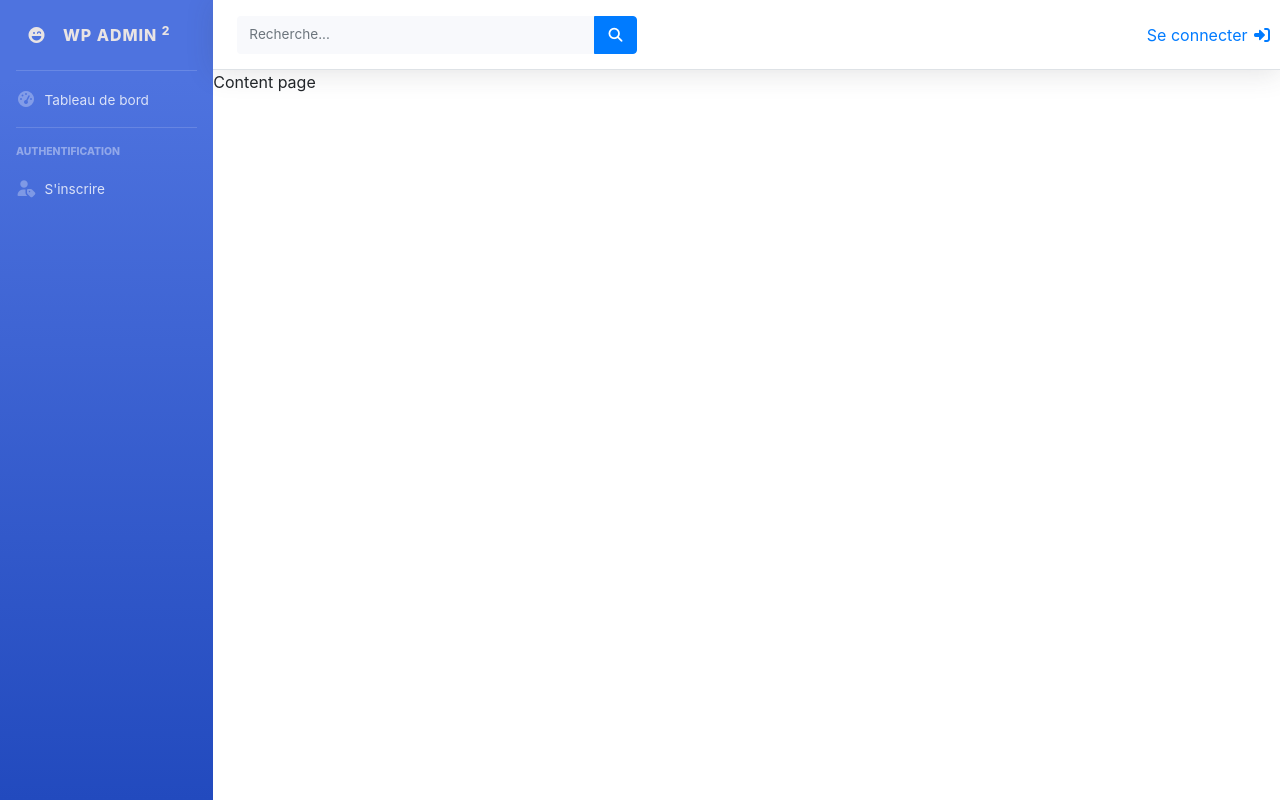
After one commit to Tsiaro-Yohan09/learn_django, a Django app: page / in a window 1280 px wide. The commit adds this page. Run offline with Django 5.2, Linux system fonts and the light colour scheme; some libraries are stand-ins or nearby versions.

Commit message:
ajouter des bloque de templates reutilisable

```diff
--- /dev/null
+++ b/projet_django/home_page/templates/blocks/header.html
@@ -0,0 +1,36 @@
+<div class="header toolbar shadow p-2 d-flex justify-content-between align-items-center border-bottom">
+    <div class="search-bar">
+        <form class="d-sm-inline-block form-inline mr-auto ml-md-3 my-2 my-md-0 mw-100 navbar-search"
+            method="POST" action="{{ search_bar_url }}">
+            {% csrf_token %}
+            <div class="input-group">
+                <input type="text" id="btn-search"
+                    class="form-control bg-light border-0 small"
+                    placeholder="Recherche..."
+                    aria-label="Search"
+                    aria-describedby="basic-addon2"
+                    name="search_term"
+                    value="{{ searchTerm|default:'' }}">
+                <div class="input-group-append">
+                    <button class="btn btn-primary" type="submit">
+                        <i class="fas fa-search fa-sm"></i>
+                    </button>
+                </div>
+            </div>
+        </form>
+    </div>
+
+    <div class="user-section">
+        {% if request.user.is_authenticated %}
+            <a class="logout" href="{% url 'logout' %}">
+                Se déconnecter <i class="fa-solid fa-right-from-bracket"></i>
+            </a> &nbsp | &nbsp
+            <div class="mr-2 d-none d-lg-inline small username-connected">{{ request.user.username }}</div>
+            <div class="initial-name">{{ request.user.username|slice:":2"|upper }}</div>
+        {% else %}
+            <a class="logout" href="{% url 'login' %}">
+                Se connecter <i class="fa-solid fa-right-to-bracket"></i>
+            </a>
+        {% endif %}
+    </div>
+</div>
--- a/projet_django/home_page/views.py
+++ b/projet_django/home_page/views.py
@@ -3,7 +3,6 @@ from django.shortcuts import render, redirect
 from django.http import HttpResponse
 from django.contrib.auth.models import User
 from django.contrib.auth import authenticate, login
-from django.contrib.auth import login as auth_login
 
 # Create your views here.
 def register(request):
@@ -46,7 +45,7 @@ def login_view(request):
 
 def home(request):
     template = loader.get_template("home/index.html")
-
-    return HttpResponse(template.render())
+    message = 'Content page'
+    return HttpResponse(template.render({'message': message}))
     # return render(request, template)
     # return HttpResponse("Hello bonjour")
```
Also changed, not shown: projet_django/home_page/templates/blocks/footer.html (added, +13 -0 lines), projet_django/home_page/templates/blocks/navbar.html (added, +37 -0 lines), projet_django/home_page/templates/home.html (deleted, +0 -12 lines), projet_django/home_page/templates/register.html (indentation only).
